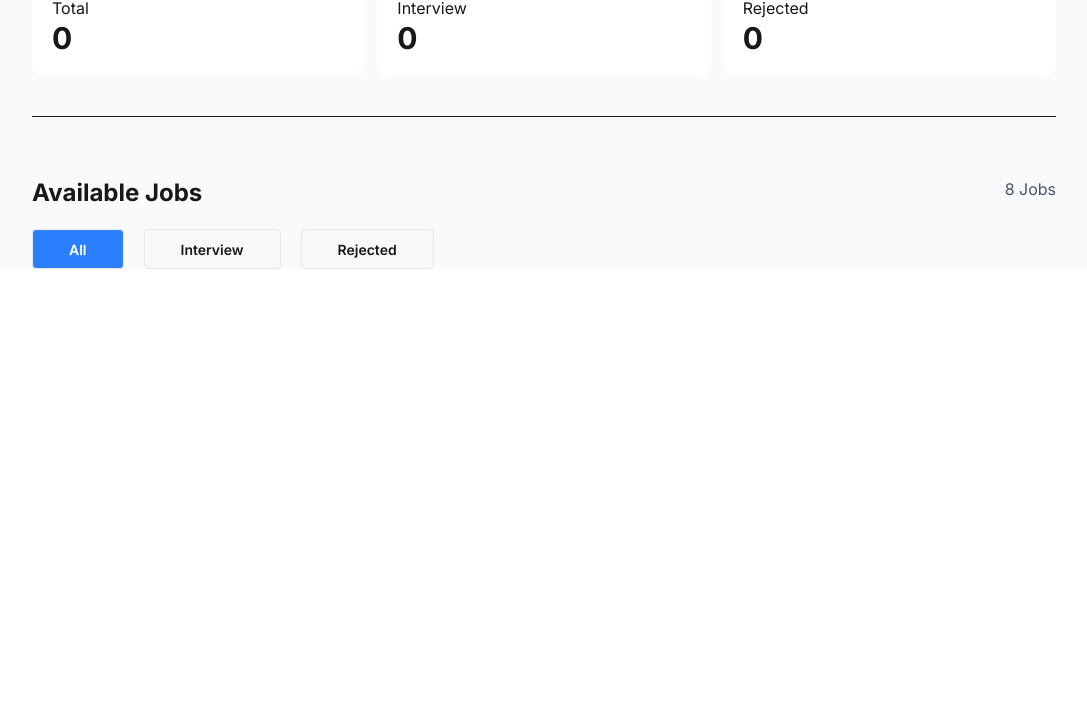
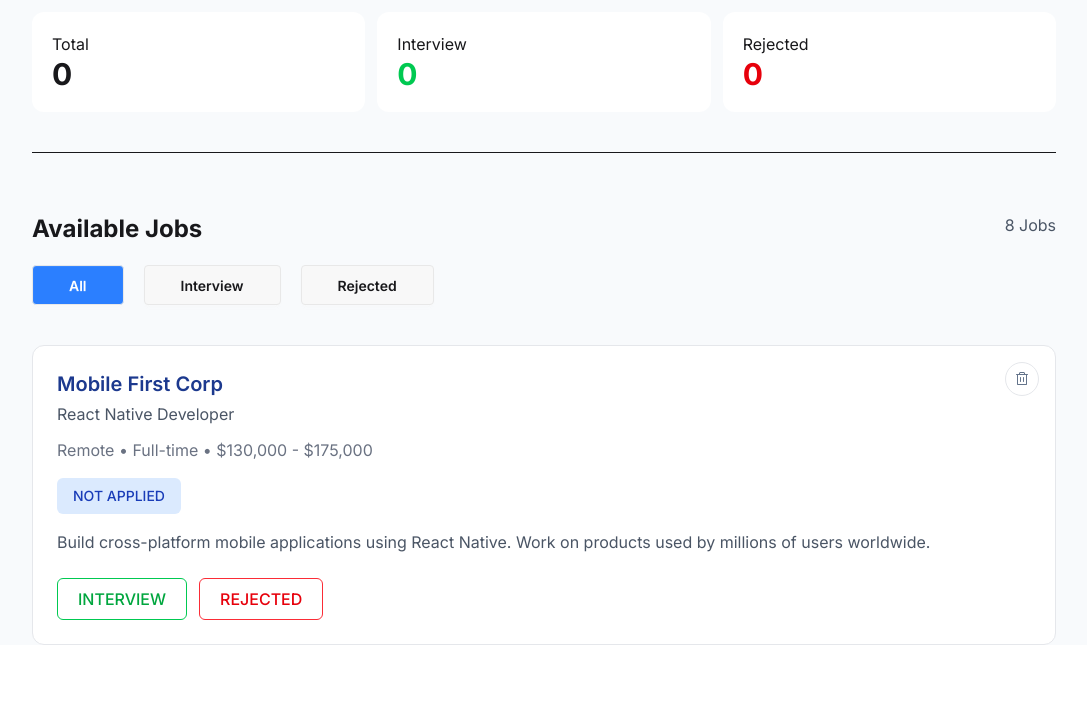
Before and after one commit to Nafis-Sahriar/Assignment_4_Job_Application_Tracker, a plain HTML site: page index.html in a window 1280 px wide. Shown: the part 84-800 px from the top of the page, without its empty margins (96-1183 px from the left). Drawn offline with nearby package versions, Linux system fonts and the light colour scheme.

Commit message:
Card Design Completed

```diff
--- a/index.html
+++ b/index.html
@@ -39,7 +39,7 @@
 
         <section id="header" class="w-[11/12]">
 
-            <h1 id="title-text" class="font-bold text-4xl text-[#002C5C]">Job Application Tracker</h1>
+            <h1 id="title-text" class="font-bold text-4xl text-[#002C5C] mt-9">Job Application Tracker</h1>
 
 
             <div id="count-container" class="grid grid-cols-3 gap-3 py-5">
@@ -51,12 +51,12 @@
 
                 <div id="interview-div" class="bg-[#FFFFFF] p-5 rounded-xl">
                     <p>Interview</p>
-                    <h2 id="interview-count" class="font-bold text-3xl">0</h2>
+                    <h2 id="interview-count" class="font-bold text-3xl text-green-500">0</h2>
                 </div>
 
                 <div id="rejected-div" class="bg-[#FFFFFF] p-5 rounded-xl">
                     <p>Rejected</p>
-                    <h2 id="rejected_count" class="font-bold text-3xl">0</h2>
+                    <h2 id="rejected_count" class="font-bold text-3xl text-red-600">0</h2>
                 </div>
 
             </div>
@@ -82,13 +82,81 @@
 
             <div id="buttons" class="flex gap-5 mt-5">
 
-                <button onclick="btnAnimation('btn-all')" id="btn-all" class="btn px-9 bg-blue-500 text-white">All</button>
-                <button onclick="btnAnimation('btn-interview-page')" id="btn-interview-page" class="btn px-9">Interview</button>
-                <Button onclick="btnAnimation('btn-rejected-page')" id="btn-rejected-page" class="btn px-9 ">Rejected</Button>
+                <button onclick="btnAnimation('btn-all')" id="btn-all"
+                    class="btn px-9 bg-blue-500 text-white">All</button>
+                <button onclick="btnAnimation('btn-interview-page')" id="btn-interview-page"
+                    class="btn px-9">Interview</button>
+                <Button onclick="btnAnimation('btn-rejected-page')" id="btn-rejected-page"
+                    class="btn px-9 ">Rejected</Button>
             </div>
 
 
         </section>
+
+
+        <section id="card-section">
+
+
+            <div id="all-card-container">
+
+                <!-- Card-1 - Mobile First Corp -->
+                <div id="card" class=" bg-white rounded-xl border border-gray-200 p-6 relative mt-5 mb-5">
+
+                    <button id="delete-btn"
+                        class="absolute top-4 right-4 p-2 rounded-full border border-gray-200 hover:bg-red-300">
+                        <img src="./Resources/Trash.png" alt="">
+                    </button>
+
+
+                    <h2 class="text-xl font-semibold text-blue-900">Mobile First Corp</h2>
+
+                    <p class="text-gray-600 mt-1">React Native Developer</p>
+
+
+                    <p class="text-gray-500 mt-3">Remote • Full-time • $130,000 - $175,000</p>
+
+
+
+                    <div class="status-div">
+
+                        <p id="status-badge"
+                            class="mt-4 inline-block px-4 py-2 text-sm font-medium bg-blue-100 text-blue-800 rounded-md">
+                            NOT APPLIED</p>
+
+                    </div>
+
+
+                    <p class="text-gray-600 mt-4">Build cross-platform mobile applications using React Native.
+                        Work on products used by millions of users worldwide.</p>
+
+
+                    <div class="flex gap-3 mt-6">
+
+                        <button id="btn-interview"
+                            class="px-5 py-2 rounded-md border border-green-500 text-green-600 font-medium hover:bg-green-50">INTERVIEW</button>
+
+                        <button id="btn-rejected"
+                            class="px-5 py-2 rounded-md border border-red-500 text-red-600 font-medium hover:bg-red-50">REJECTED</button>
+
+
+
+                    </div>
+
+
+
+
+
+
+
+                </div>
+
+
+
+
+            </div>
+
+        </section>
+
 
 
 
```
